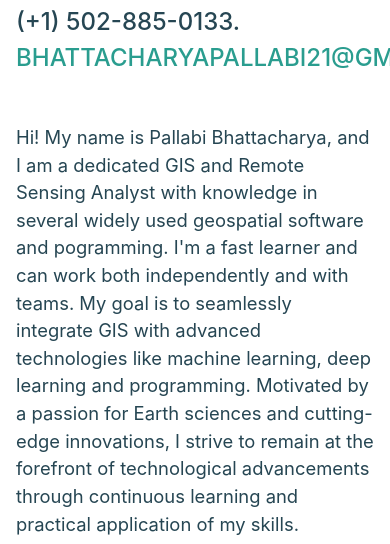
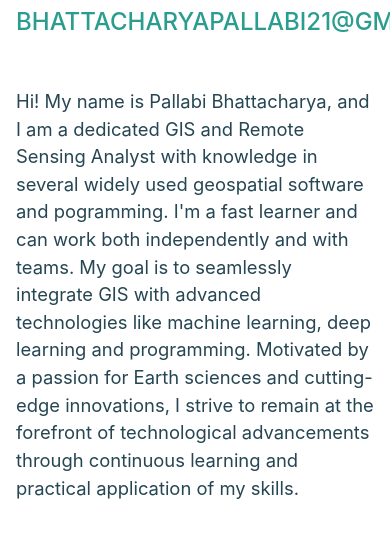
Before and after one commit to pallabi21/pallabi21.github.io, a plain HTML site: page index.html in a window 390 px wide. Shown: the part 358-902 px from the top of the page. Drawn offline with nearby package versions, Linux system fonts and the light colour scheme; a web font is replaced by a local one.

Commit message:
remove phone number

```diff
--- a/index.html
+++ b/index.html
@@ -87,7 +87,7 @@
             <span class="text-primary">Bhattacharya</span>
           </h1>
           <div class="subheading mb-5">
-            Aurora, IL,60504 US.<br />(+1) 502-885-0133.
+            Aurora, IL,60504 US.<br />
             <a href="mailto:bhattacharyapallabi21@Gmail.com"
               >bhattacharyapallabi21@Gmail.com</a
             >
```
